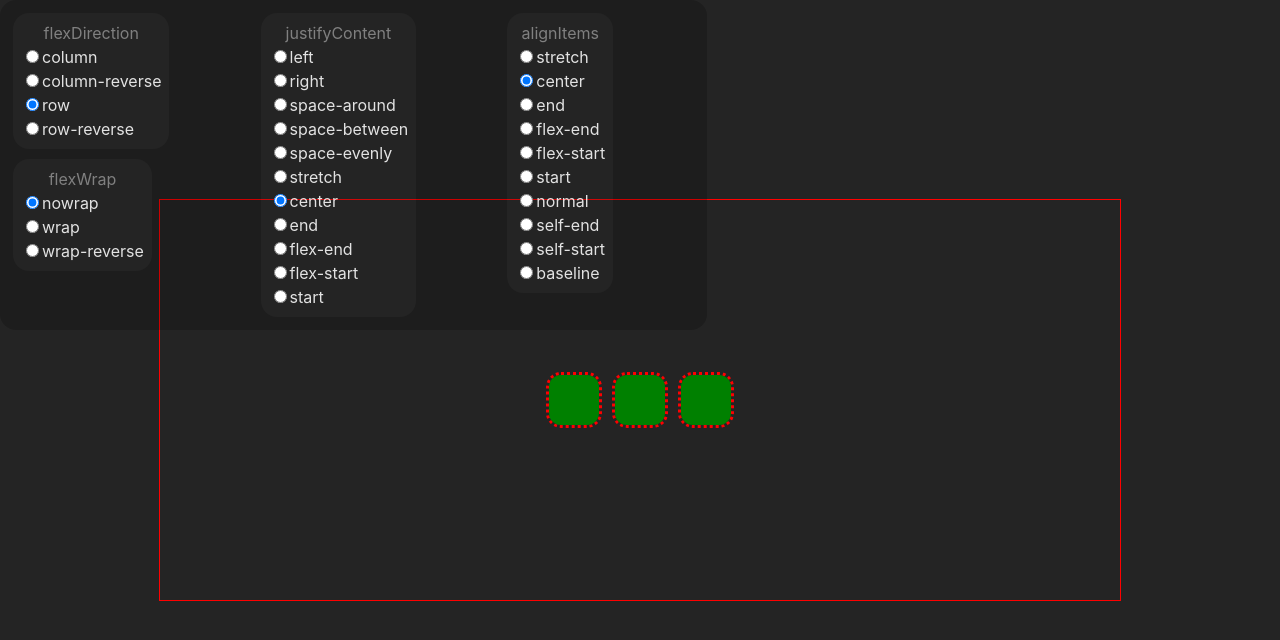
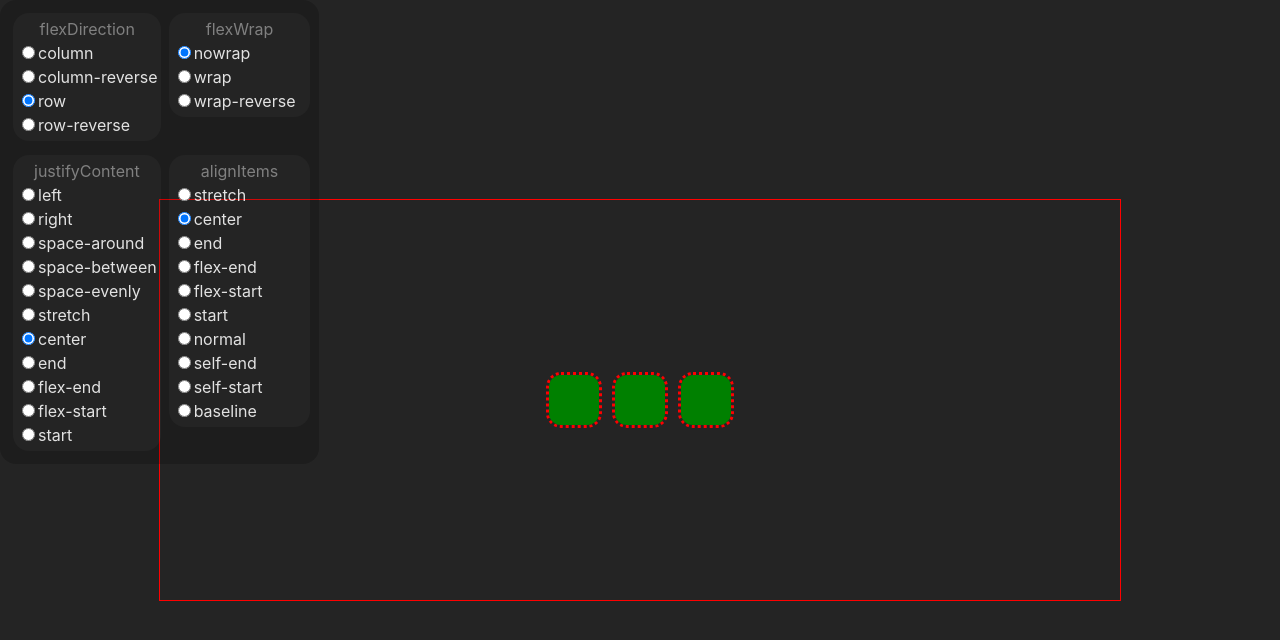
Before and after one commit to johnrdoty92/learn-flexbox, a React (Vite) app: page / in a window 1280 px wide. Shown: the top 640 px of the page. Built offline with nearby package versions, Linux system fonts and the light colour scheme.

Commit message:
use grid for dev controls

```diff
--- a/src/css/App.module.css
+++ b/src/css/App.module.css
@@ -40,16 +40,14 @@
 /* DEV CONTROLS */
 
 .devControls {
+  position: absolute;
+  height: min-content;
   background: rgba(0, 0, 0, 0.2);
   padding: 0.5em;
   border-radius: var(--dev-controls-border-radius);
-  display: flex;
-  flex-flow: column wrap;
-  position: absolute;
-  align-items: flex-start;
-  /* TODO: make width responsive */
-  width: 54%;
-  max-height: 50%;
+  display: grid;
+  grid-template-columns: 50% 50%;
+  gap: 0.25em;
 }
 
 .devControls:hover {
@@ -64,9 +62,12 @@
 
 .devControls .flexGroup {
   background: rgba(255, 255, 255, 0.03);
-  padding: 0.5em;
   border-radius: var(--dev-controls-border-radius);
+  padding: 4px;
   margin: 5px;
+  flex: 1 1 160px;
+  min-width: max-content;
+  height: fit-content;
 }
 
 .devControls .radioButtons {
```
